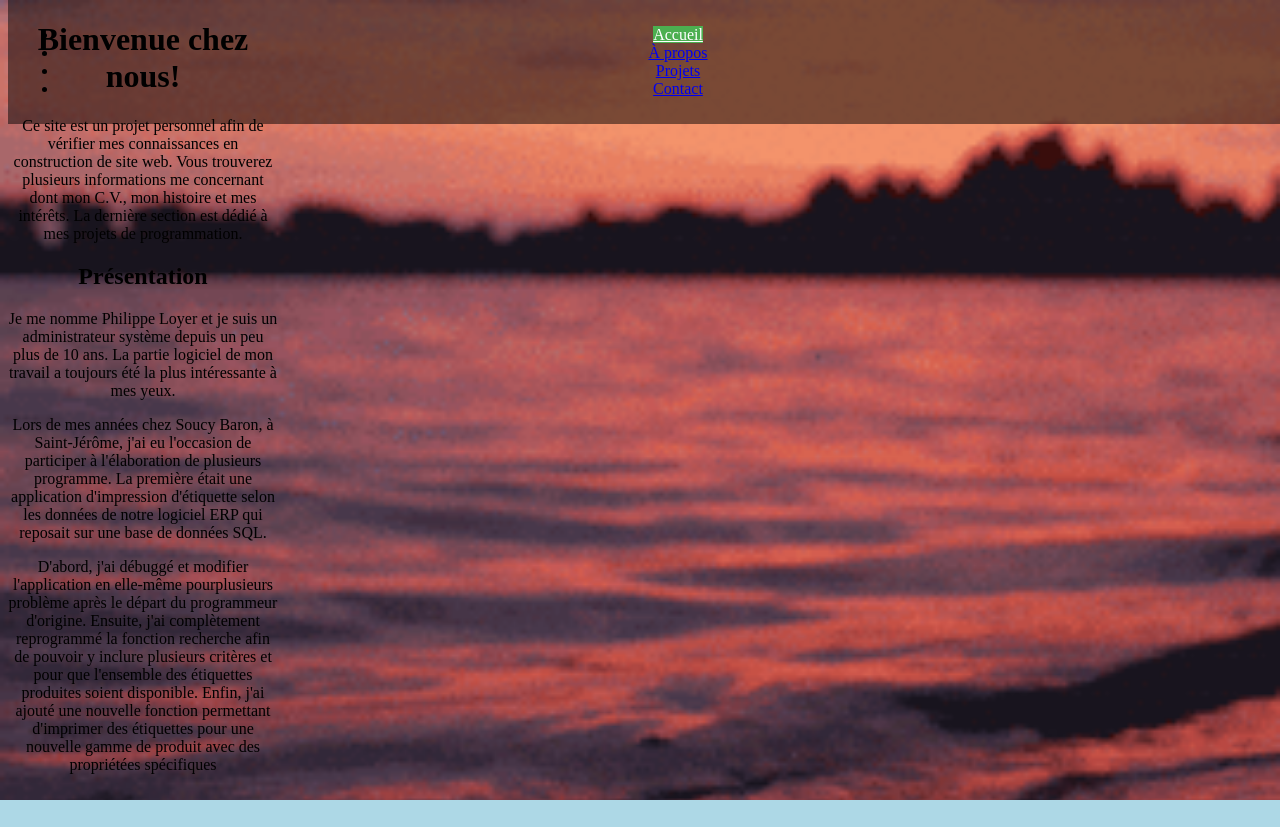
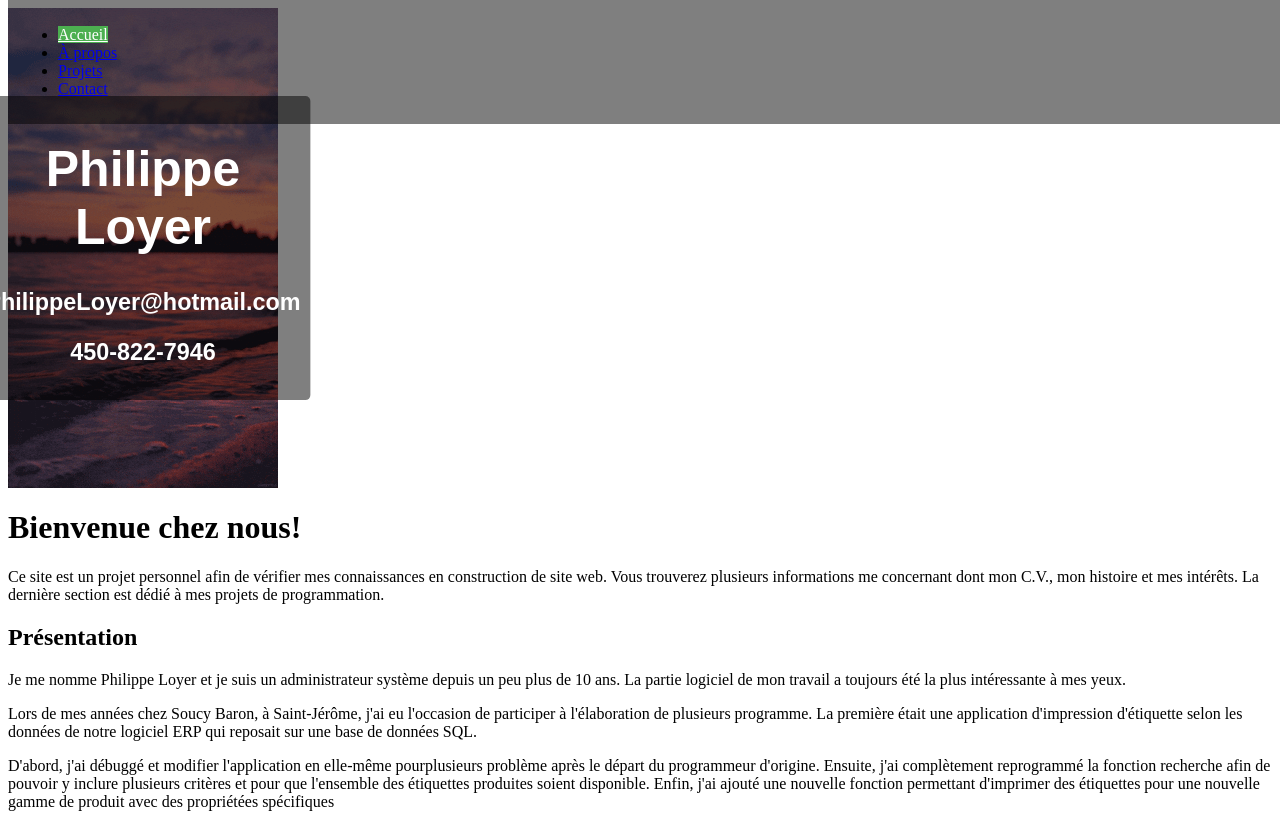
Before and after one commit to LoyerP/mySites, a plain HTML site: page index.html in a window 1280 px wide. Before the commit the page ends 800 px from the top, so only its background shows below. Drawn offline with nearby package versions, Linux system fonts and the light colour scheme.

Commit message:
Chg bg pour hero-image

```diff
--- a/index.html
+++ b/index.html
@@ -15,6 +15,13 @@
             <li><a href="contact.html">Contact</a></li>
         </ul>
     </nav>
+    <div class="hero-image">
+        <div class="hero-text">
+            <h1 style="font-size:50px">Philippe Loyer</h1>
+            <h3>PhilippeLoyer@hotmail.com</h3>
+            <h3>450-822-7946</h3>
+        </div>
+    </div>
     <body>
         <h1>Bienvenue chez nous!</h1>
         <p>
--- a/style.css
+++ b/style.css
@@ -1,4 +1,4 @@
-body{
+.hero-image{
     text-align: center;
     background-image: url('image/bg.gif');
 	background-color: lightblue;
@@ -8,6 +8,20 @@ body{
 	background-position: center;
 	background-repeat: no-repeat;
 	position: relative;
+}
+
+.hero-text{
+	text-align: center;
+	position: absolute;
+	top: 50%;
+	left: 50%;
+	transform: translate(-50%, -50%);
+	color: white;
+	font-size: 20px;
+	font-family: 'Arial', sans-serif;
+	background-color: rgba(0, 0, 0, 0.5);
+	padding: 10px;
+	border-radius: 5px;
 }
 
 nav{
```
